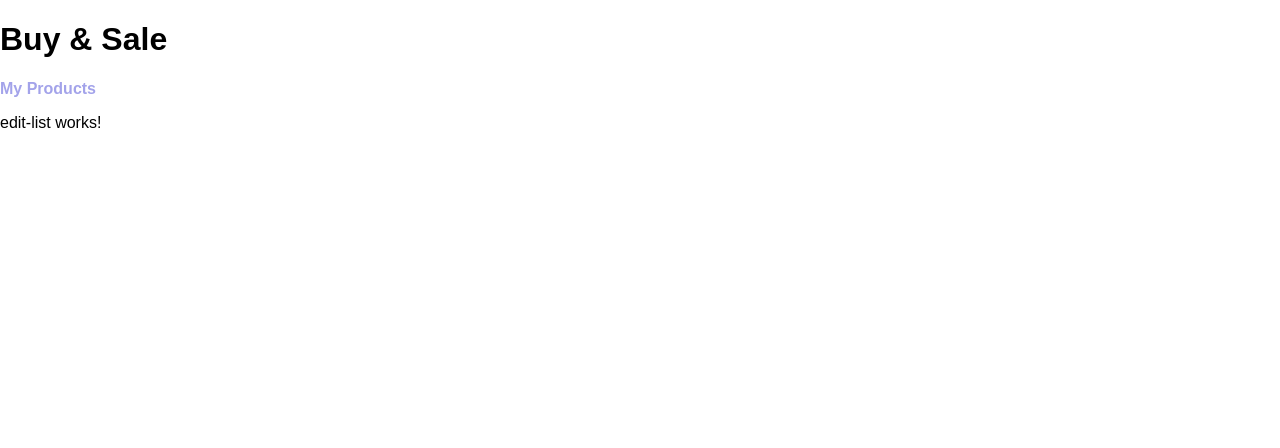
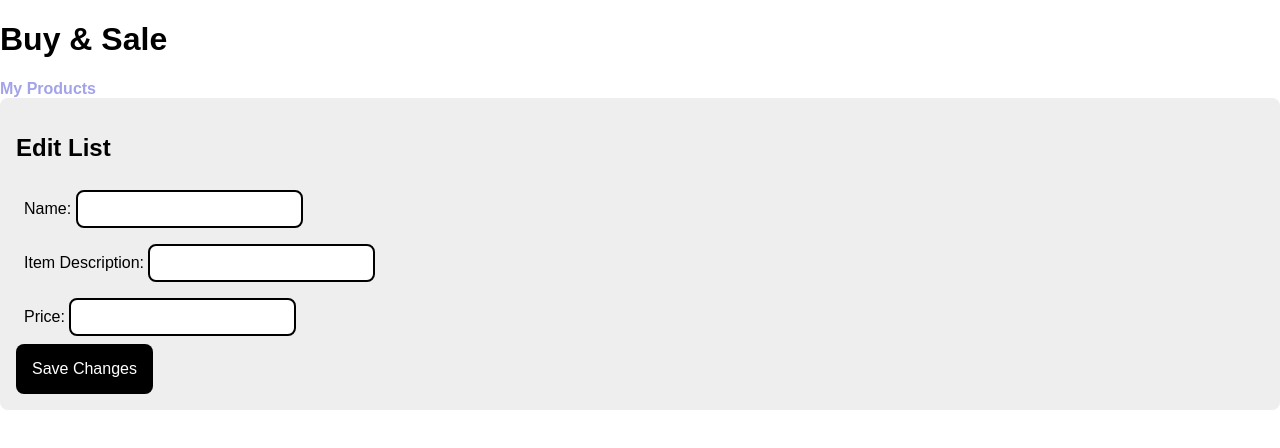
Before and after one commit to acvb-Alexsander/buy-sale, an Angular app: page /edit-list/1 in a window 1280 px wide. Shown: the top 448 px of the page. Built offline with nearby package versions, Linux system fonts and the light colour scheme.

Commit message:
Edit page

```diff
--- /dev/null
+++ b/src/app/components/data-form/data-form.component.html
@@ -0,0 +1,21 @@
+<form (submit)="onButtonClick()">
+  <div>
+    <label for="title"> Name: </label>
+    <input type="text" id="title" name="title" [(ngModel)]="title" />
+  </div>
+  <div>
+    <label for="description"> Item Description: </label>
+    <input
+      type="text"
+      id="description"
+      name="description"
+      [(ngModel)]="description"
+    />
+  </div>
+  <div>
+    <label for="price"> Price: </label>
+    <input type="text" id="price" name="price" [(ngModel)]="price" />
+  </div>
+
+  <button type="submit">{{ buttonText }}</button>
+</form>
--- /dev/null
+++ b/src/app/components/data-form/data-form.component.ts
@@ -0,0 +1,40 @@
+import { Component, EventEmitter, Input, OnInit, Output } from '@angular/core';
+import { FormsModule } from '@angular/forms';
+import { Router } from '@angular/router';
+import { PageList } from '../../interface/page-list';
+
+@Component({
+  selector: 'app-data-form',
+  standalone: true,
+  imports: [FormsModule],
+  templateUrl: './data-form.component.html',
+  styleUrl: './data-form.component.css',
+})
+export class DataFormComponent implements OnInit {
+  @Input() buttonText: string = '';
+  @Input() currentName: string | undefined;
+  @Input() currentDescription: string | undefined;
+  @Input() currentPrice: number | undefined;
+  @Output() onSubmit = new EventEmitter<PageList>();
+
+  title: string = '';
+  description: string = '';
+  price: number | undefined;
+
+  constructor(private router: Router) {}
+
+  ngOnInit(): void {
+    this.title = this.currentName ?? '';
+    this.description = this.currentDescription ?? '';
+    this.price = this.currentPrice;
+  }
+
+  onButtonClick(): void {
+    this.onSubmit.emit({
+      id: '',
+      title: this.title,
+      description: this.description,
+      price: Number(this.price),
+    });
+  }
+}
--- a/src/app/modules/edit-list/edit-list.component.html
+++ b/src/app/modules/edit-list/edit-list.component.html
@@ -1 +1,10 @@
-<p>edit-list works!</p>
+<div class="content-box">
+  <h2>Edit List</h2>
+  <app-data-form
+    buttonText="Save Changes"
+    [currentName]="listing?.title"
+    [currentDescription]="listing?.description"
+    [currentPrice]="listing?.price"
+    (onSubmit)="onSubmit()"
+  ></app-data-form>
+</div>
--- a/src/app/modules/edit-list/edit-list.component.ts
+++ b/src/app/modules/edit-list/edit-list.component.ts
@@ -1,12 +1,30 @@
-import { Component } from '@angular/core';
+import { Component, OnInit } from '@angular/core';
+import { ActivatedRoute, Router } from '@angular/router';
+import { DataFormComponent } from '../../components/data-form/data-form.component';
+import { PageList } from '../../interface/page-list';
+import { fakeListings } from '../../fake-data';
 
 @Component({
   selector: 'app-edit-list',
   standalone: true,
-  imports: [],
+  imports: [DataFormComponent],
   templateUrl: './edit-list.component.html',
-  styleUrl: './edit-list.component.css'
+  styleUrl: './edit-list.component.css',
 })
-export class EditListComponent {
+export class EditListComponent implements OnInit {
+  listing?: PageList;
+  constructor(
+    private router: Router,
+    private route: ActivatedRoute,
+  ) {}
 
+  ngOnInit(): void {
+    const id = this.route.snapshot.paramMap.get('id');
+    this.listing = fakeListings.find((listing) => listing.id === id);
+  }
+
+  onSubmit(): void {
+    alert(`Save changes to list`);
+    this.router.navigateByUrl('/my-list');
+  }
 }
--- a/src/app/modules/new-list/new-list.component.html
+++ b/src/app/modules/new-list/new-list.component.html
@@ -1,24 +1,7 @@
 <div class="content-box">
   <h2>Create New List</h2>
-  <form (submit)="onSubmit()">
-    <div>
-      <label for="name"> Name: </label>
-      <input type="text" id="name" name="name" [(ngModel)]="name" />
-    </div>
-    <div>
-      <label for="description"> Item Description: </label>
-      <input
-        type="text"
-        id="description"
-        name="description"
-        [(ngModel)]="description"
-      />
-    </div>
-    <div>
-      <label for="price"> Price: </label>
-      <input type="text" id="price" name="price" [(ngModel)]="price" />
-    </div>
-
-    <button type="submit">Create New List</button>
-  </form>
+  <app-data-form
+    buttonText="Create new List"
+    (onSubmit)="onSubmit()"
+  ></app-data-form>
 </div>
--- a/src/app/modules/new-list/new-list.component.ts
+++ b/src/app/modules/new-list/new-list.component.ts
@@ -1,19 +1,16 @@
 import { Component, OnInit } from '@angular/core';
 import { FormsModule } from '@angular/forms';
 import { Router } from '@angular/router';
+import { DataFormComponent } from '../../components/data-form/data-form.component';
 
 @Component({
   selector: 'app-new-list',
   standalone: true,
-  imports: [FormsModule],
+  imports: [FormsModule, DataFormComponent],
   templateUrl: './new-list.component.html',
   styleUrl: './new-list.component.css',
 })
 export class NewListComponent implements OnInit {
-  name: string = '';
-  description: string = '';
-  price: string = '';
-
   constructor(private router: Router) {}
 
   ngOnInit(): void {}
```
Also changed, not shown: src/app/components/data-form/data-form.component.css (added), 1 other file (tests, documents, lock files or other folders).
